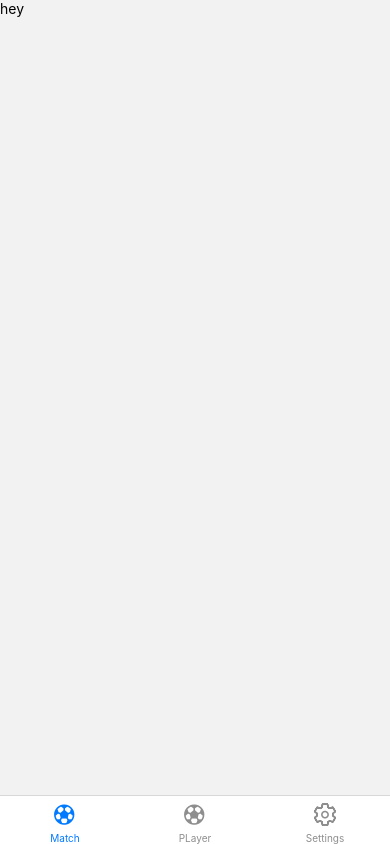
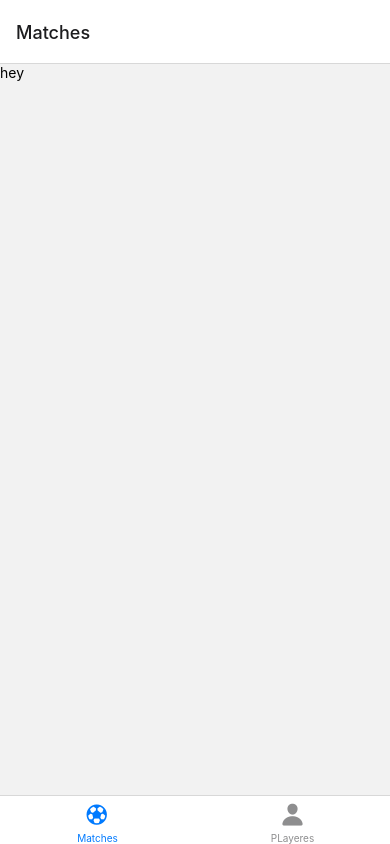
Before and after one commit to faissal17/KickOff, a React Native app: screen /HomeScreen in a window 390 px wide. Built offline with nearby package versions, Linux system fonts and the light colour scheme.

Commit message:
design the landing page

```diff
--- a/package.json
+++ b/package.json
@@ -14,6 +14,7 @@
     "@react-navigation/bottom-tabs": "^6.5.12",
     "@react-navigation/native": "^6.1.10",
     "@react-navigation/native-stack": "^6.9.18",
+    "@reduxjs/toolkit": "^2.2.1",
     "@types/react": "~18.2.45",
     "expo": "~50.0.6",
     "expo-status-bar": "~1.11.1",
@@ -27,6 +28,9 @@
     "react-native-reanimated": "^3.7.0",
     "react-native-safe-area-context": "^4.9.0",
     "react-native-screens": "^3.29.0",
+    "react-redux": "^9.1.0",
+    "redux": "^5.0.1",
+    "redux-thunk": "^3.1.0",
     "typescript": "^5.3.3"
   },
   "devDependencies": {
--- /dev/null
+++ b/src/components/common/CustomButton.js
@@ -0,0 +1,19 @@
+import { Text, Pressable } from 'react-native';
+import React from 'react';
+import { CustomButtonStyle } from '../../styles/globalStyle';
+
+const CustomButton = ({ onPress, text, type }) => {
+  return (
+    <Pressable
+      onPress={onPress}
+      style={[
+        CustomButtonStyle.container,
+        CustomButtonStyle[`container_${type}`],
+      ]}
+    >
+      <Text style={[CustomButtonStyle[`container_${type}`]]}>{text}</Text>
+    </Pressable>
+  );
+};
+
+export default CustomButton;
--- a/src/components/common/CustomNavbar.js
+++ b/src/components/common/CustomNavbar.js
@@ -3,21 +3,19 @@ import { Ionicons } from '@expo/vector-icons';
 import { createBottomTabNavigator } from '@react-navigation/bottom-tabs';
 
 import PlayerScreen from '../screen/PlayerScreen';
-import SettingScreen from '../screen/SettingScreen';
 import MatcheScreen from '../screen/MatcheScreen';
 
 const Tab = createBottomTabNavigator();
 
-const SettingScreenName = 'Settings';
-const PlayerScreenName = 'PLayer';
-const MatcheScreenName = 'Match';
+const PlayerScreenName = 'PLayeres';
+const MatcheScreenName = 'Matches';
 
 const CustomNavbar = () => {
   return (
     <Tab.Navigator
       initialRouteName="Match"
       screenOptions={({ route }) => ({
-        headerShown: false,
+        headerShown: true,
         tabBarIcon: ({ focused, color, size }) => {
           let iconName;
           const { name } = route;
@@ -27,11 +25,9 @@ const CustomNavbar = () => {
               iconName = focused ? 'ios-football' : 'md-football';
               break;
             case PlayerScreenName:
-              iconName = focused ? 'ios-football' : 'md-football';
+              iconName = focused ? 'ios-person' : 'md-person';
               break;
-            case SettingScreenName:
-              iconName = focused ? 'settings' : 'settings-outline';
-              break;
+
             default:
               iconName = 'ellipsis-horizontal';
           }
@@ -46,7 +42,6 @@ const CustomNavbar = () => {
     >
       <Tab.Screen name={MatcheScreenName} component={MatcheScreen} />
       <Tab.Screen name={PlayerScreenName} component={PlayerScreen} />
-      <Tab.Screen name={SettingScreenName} component={SettingScreen} />
     </Tab.Navigator>
   );
 };
--- a/src/components/screen/LandingPageScreen.js
+++ b/src/components/screen/LandingPageScreen.js
@@ -1,15 +1,31 @@
 import { View, Text, ImageBackground } from 'react-native';
 import React from 'react';
 import { LandingPageScreenStyle } from '../../styles/globalStyle';
-import Logo from '../../assets/images/Logo.png';
+import Logo from '../../assets/images/background.png';
+import CustomButton from '../common/CustomButton';
+import { useNavigation } from '@react-navigation/native';
 
 const LandingPageScreen = () => {
+  const navigation = useNavigation();
+
+  const onGetStartedPress = () => {
+    navigation.navigate('HomeScreen');
+  };
   return (
-    <ImageBackground source={Logo} style={LandingPageScreenStyle.background}>
-      <View style={LandingPageScreenStyle.root}>
-        <Text style={LandingPageScreenStyle.text}>LandingPageScreen</Text>
-      </View>
-    </ImageBackground>
+    <React.Fragment>
+      <ImageBackground source={Logo} style={LandingPageScreenStyle.background}>
+        <View style={LandingPageScreenStyle.root}>
+          <Text style={LandingPageScreenStyle.text}>Welcom To KickOff</Text>
+          <View>
+            <CustomButton
+              text="Get Started"
+              type="primary"
+              onPress={onGetStartedPress}
+            />
+          </View>
+        </View>
+      </ImageBackground>
+    </React.Fragment>
   );
 };
 
--- a/src/components/screen/MatcheScreen.js
+++ b/src/components/screen/MatcheScreen.js
@@ -4,9 +4,11 @@ import { MatcheScreenStyle } from '../../styles/globalStyle';
 
 const MatcheScreen = () => {
   return (
-    <View>
-      <Text>hey</Text>
-    </View>
+    <React.Fragment>
+      <View>
+        <Text>hey</Text>
+      </View>
+    </React.Fragment>
   );
 };
 
--- a/src/navigation/AppNavigator.js
+++ b/src/navigation/AppNavigator.js
@@ -10,7 +10,7 @@ const AppNavigator = () => {
     <NavigationContainer>
       <Stack.Navigator
         screenOptions={{ headerShown: false }}
-        initialRouteName="HomeScreen"
+        initialRouteName="LandingPageScreen"
       >
         <Stack.Screen name="HomeScreen" component={HomeScreen} />
         <Stack.Screen name="LandingPageScreen" component={LandingPageScreen} />
--- a/src/styles/globalStyle.js
+++ b/src/styles/globalStyle.js
@@ -10,18 +10,32 @@ export const LandingPageScreenStyle = StyleSheet.create({
     flex: 1,
     resizeMode: 'cover',
   },
+
   text: {
-    fontSize: 20,
+    fontSize: 30,
     fontWeight: 'bold',
+    color: 'white',
+    textTransform: 'uppercase',
   },
 });
 export const MatcheScreenStyle = StyleSheet.create({
-  navbar: {
-    flex: 1,
-  },
   root: {
     flex: 1,
     justifyContent: 'center',
     alignItems: 'center',
   },
 });
+export const CustomButtonStyle = StyleSheet.create({
+  container: {
+    width: '100%',
+    padding: 15,
+    marginVertical: 5,
+    alignItems: 'center',
+    justifyContent: 'center',
+    fontSize: 20,
+    fontWeight: 'bold',
+  },
+  container_primary: { backgroundColor: '#3B71F3', color: 'white' },
+  container_sec: { fontWeight: 'bold', color: '#000000' },
+  container_third: { fontWeight: 'bold', color: '#5F9EA0', padding: 2 },
+});
```
Also changed, not shown: src/assets/images/background.png (added), 1 other file (tests, documents, lock files or other folders).
